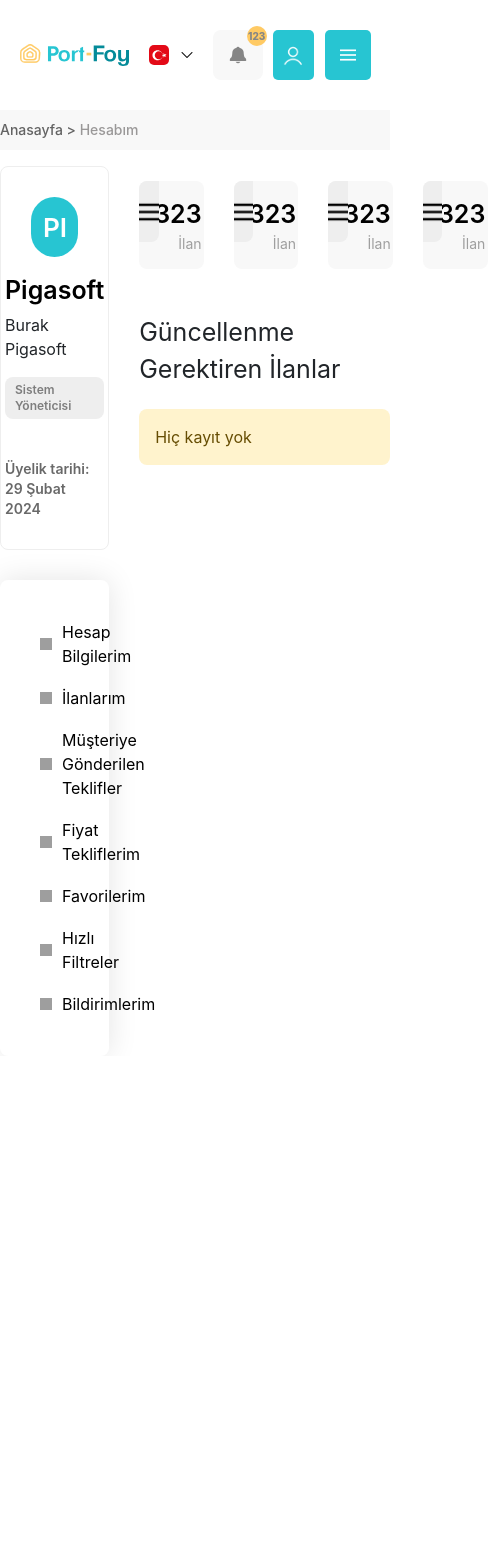
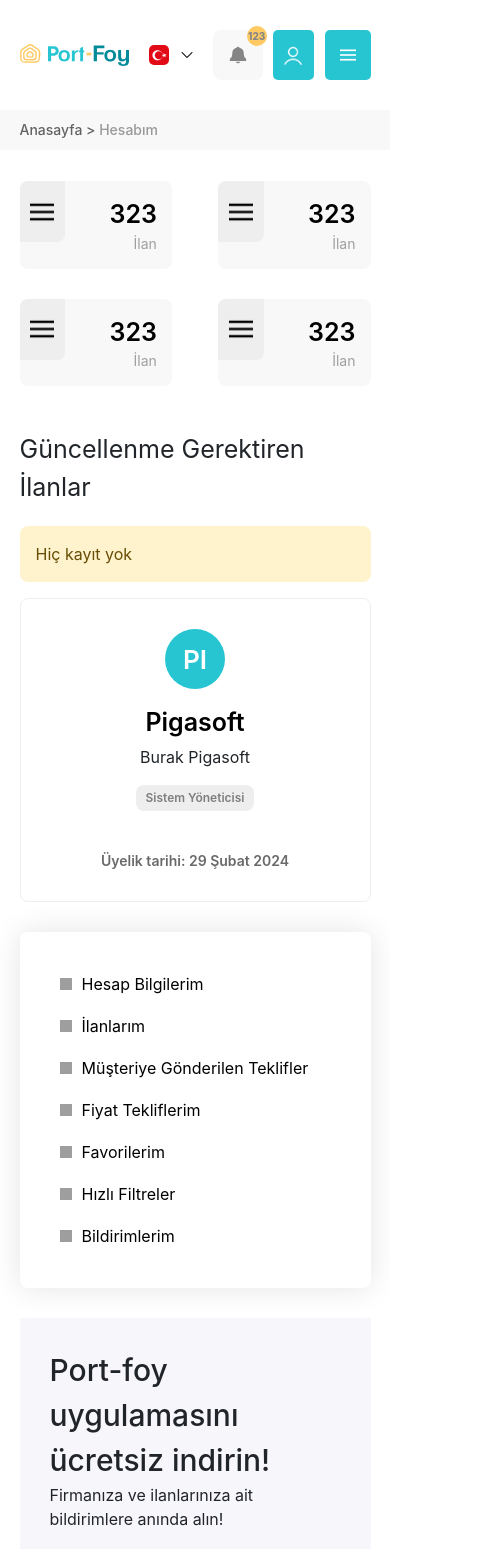
Before and after one commit to melihkostk/portfoy, a React (Vite) app: page /profile in a window 390 px wide. Shown: the top 1549 px of the page, 488 px wide, since content can reach past the window. Before the commit the page ends 1056 px from the top, so only its background shows below. Built offline with nearby package versions, Linux system fonts and the light colour scheme; grey boxes are pictures that could not be loaded.

Commit message:
Added breakpoints to the profile page

```diff
--- a/src/components/ProfileCard.jsx
+++ b/src/components/ProfileCard.jsx
@@ -2,7 +2,7 @@ import menu from "../assets/black-menu.png"
 
 export function ProfileCard(){
     return(
-        <div className="p-3.75 m-3.75 flex justify-between bg-[#f8f8f8] rounded-lg w-[23%] relative">
+        <div className="p-3.75 m-3.75 flex justify-between bg-[#f8f8f8] rounded-lg w-[23%] max-[992px]:w-[40%] relative">
             <div>
                 <div className="absolute bg-[#eee] rounded-tl-lg rounded-br-lg w-[30%] h-[70%] top-0 left-0 flex items-center justify-center">
                     <img className="w-6 h-6" src={menu} alt="" />
--- a/src/pages/Profile.jsx
+++ b/src/pages/Profile.jsx
@@ -1,3 +1,5 @@
+import { AppLinks } from "../components/AppLinks"
+import { Footer } from "../components/Footer"
 import { Header } from "../components/Header"
 import { ProfileCard } from "../components/ProfileCard"
 import { Sidebar } from "../components/Sidebar"
@@ -7,17 +9,17 @@ export function Profile() {
         <div className='flex flex-col items-center font-sf'>
             <Header />
             <div className="w-full bg-[#f8f8f8] flex justify-center py-2.5 mb-4">
-                <div className="w-full max-w-350">
+                <div className="w-full max-w-[90%]">
                     <p className="text-sm text-[#636363] font-medium">Anasayfa {">"} <span className="text-[#9a9898]"> Hesabım</span></p>
                 </div>
             </div>
-            <div className="w-full max-w-350">
-                <div className="flex items-start">
-                    <div className="w-[28%]">
+            <div className="w-full max-w-[90%]">
+                <div className="flex items-start max-[992px]:flex-col-reverse">
+                    <div className="w-[28%] max-[992px]:w-full">
                         <Sidebar />
                     </div>
-                    <div className="w-[72%] pl-7.5">
-                        <div className="flex justify-between -ml-3.75 -mr-3.75">
+                    <div className="w-[72%] pl-7.5 max-[992px]:w-full max-[992px]:pl-0">
+                        <div className="flex max-[992px]:flex-wrap justify-between -ml-3.75 -mr-3.75">
                             <ProfileCard />
                             <ProfileCard />
                             <ProfileCard />
@@ -25,7 +27,7 @@ export function Profile() {
                         </div>
                         <div className="mt-7.5">
                             <h2 className="mb-5 text-[25px] text-[#212529]">Güncellenme Gerektiren İlanlar</h2>
-                            <div className="bg-[#fff3cd] text-[#664d03] p-4 rounded-lg">
+                            <div className="bg-[#fff3cd] text-[#664d03] p-4 rounded-lg max-[992px]:mb-4">
                                 Hiç kayıt yok
                             </div>
                         </div>
@@ -33,6 +35,14 @@ export function Profile() {
 
                 </div>
             </div>
+            <div className='w-full mt-40 mb-30 max-[992px]:mt-7.5 max-[992px]:mb-7.5'>
+                <div className='w-full mx-auto max-w-[90%] flex flex-col items-center justify-center bg-[#f7f6fb]'>
+                    <AppLinks />
+                </div>
+            </div>
+            <div className='w-full'>
+                <Footer />
+            </div>
         </div>
     )
 }
```
